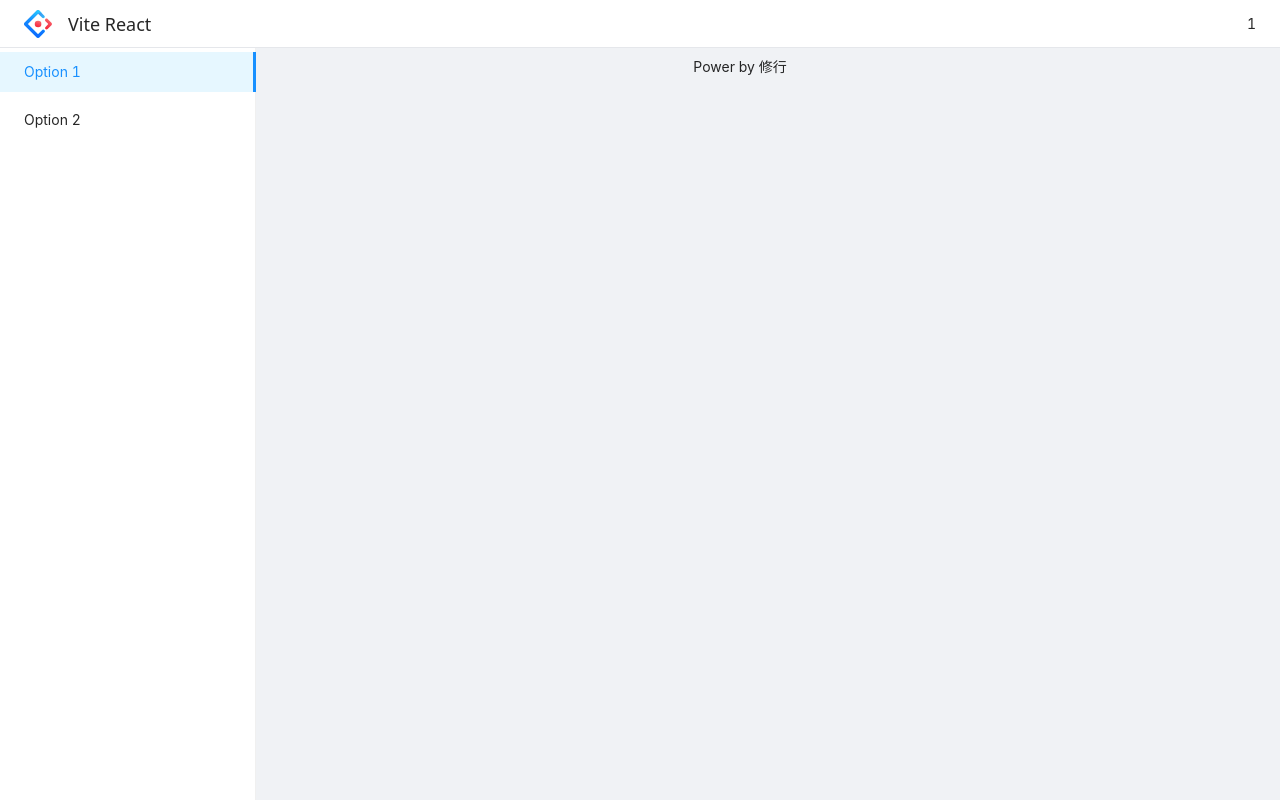
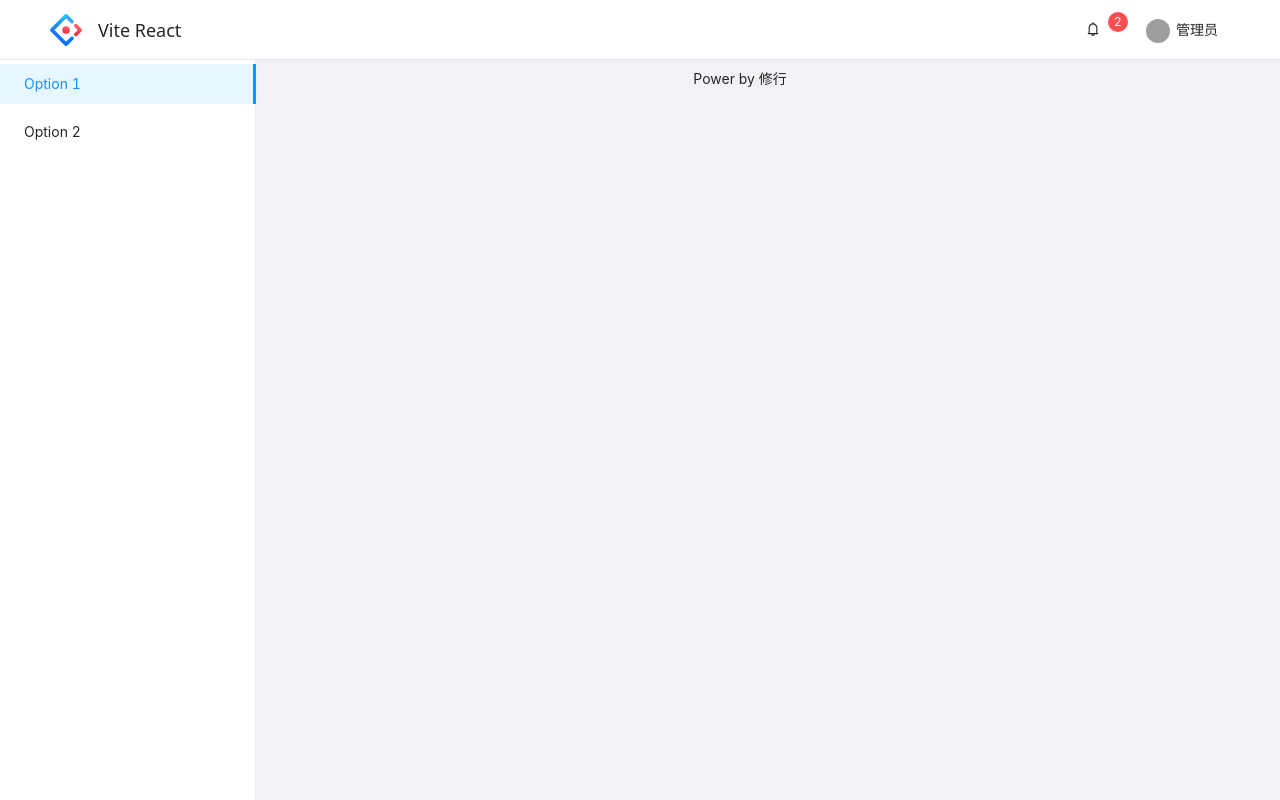
Before and after one commit to sushi-su/pro-components-template, a React (Vite) app: page / in a window 1280 px wide. Built offline with nearby package versions, Linux system fonts and the light colour scheme; grey boxes are pictures that could not be loaded.

Commit message:
WIP: layout header

```diff
--- /dev/null
+++ b/src/components/IconWarp/index.tsx
@@ -0,0 +1,5 @@
+import type { FC } from 'react';
+
+export const IconWarp: FC = (props) => {
+  return <div className=" ">{props.children}</div>;
+};
--- a/src/components/index.ts
+++ b/src/components/index.ts
@@ -1 +1,2 @@
 export * from './Loading';
+export * from './IconWarp';
--- a/src/layout/components/BaseHeader.tsx
+++ b/src/layout/components/BaseHeader.tsx
@@ -7,7 +7,7 @@ const { Header } = Layout;
 
 const BaseHeader: FC = () => {
   return (
-    <Header className="h-[48px] leading-[48px] px-[24px] bg-white border-b flex justify-between items-center">
+    <Header className="h-[60px] leading-[60px]  bg-white border-b flex justify-between items-center">
       <HeaderLeftContent />
 
       <HeaderRightContent />
--- a/src/layout/components/HeaderLeftContent.tsx
+++ b/src/layout/components/HeaderLeftContent.tsx
@@ -7,7 +7,7 @@ import LogoSrc from '@/assets/logo.svg';
 const HeaderLeftContent: FC = () => {
   return (
     <Space className="flex items-center" size="middle">
-      <img src={LogoSrc} className="h-7" alt="logo" />
+      <img src={LogoSrc} className="h-[32px]" alt="logo" />
 
       <h1 className="font-medium text-lg font-sans">Vite React</h1>
     </Space>
--- a/src/layout/components/HeaderRightContent.tsx
+++ b/src/layout/components/HeaderRightContent.tsx
@@ -1,7 +1,47 @@
-import { Space } from 'antd';
+import { Avatar, Badge, Dropdown, Menu, Space } from 'antd';
+import { BellOutlined } from '@ant-design/icons';
+import type { FC } from 'react';
+import classes from './index.module.less';
+import classNames from 'classnames';
+
+const Notice: FC = () => {
+  return (
+    <Badge count={2} className="mt-[16px]">
+      <Dropdown className={classNames(classes.iconWarp, 'w-[32px]')} overlay={<>11</>} overlayClassName="bg-white">
+        <BellOutlined />
+      </Dropdown>
+    </Badge>
+  );
+};
+
+const User: FC = () => {
+  const menu = (
+    <Menu>
+      <Menu.Divider />
+
+      <Menu.Item key="logout">退出登录</Menu.Item>
+    </Menu>
+  );
+
+  return (
+    <Dropdown overlay={menu}>
+      <div className={classNames(classes.iconWarp, 'px-3')}>
+        <Avatar size="small" src="https://gw.alipayobjects.com/zos/rmsportal/BiazfanxmamNRoxxVxka.png" />
+
+        <span className="ml-1.5">管理员</span>
+      </div>
+    </Dropdown>
+  );
+};
 
 const HeaderRightContent = () => {
-  return <Space>1</Space>;
+  return (
+    <Space size="middle">
+      <Notice />
+
+      <User />
+    </Space>
+  );
 };
 
 export default HeaderRightContent;
--- /dev/null
+++ b/src/layout/components/index.module.less
@@ -0,0 +1,3 @@
+.icon-warp {
+  @apply bg-gray-100 hover:bg-gray-200 h-[32px] rounded-[32px] flex justify-center items-center;
+}
--- a/src/styles/global.css
+++ b/src/styles/global.css
@@ -7,3 +7,7 @@ body,
 #root {
   height: 100%;
 }
+
+svg {
+  vertical-align: baseline;
+}
```
